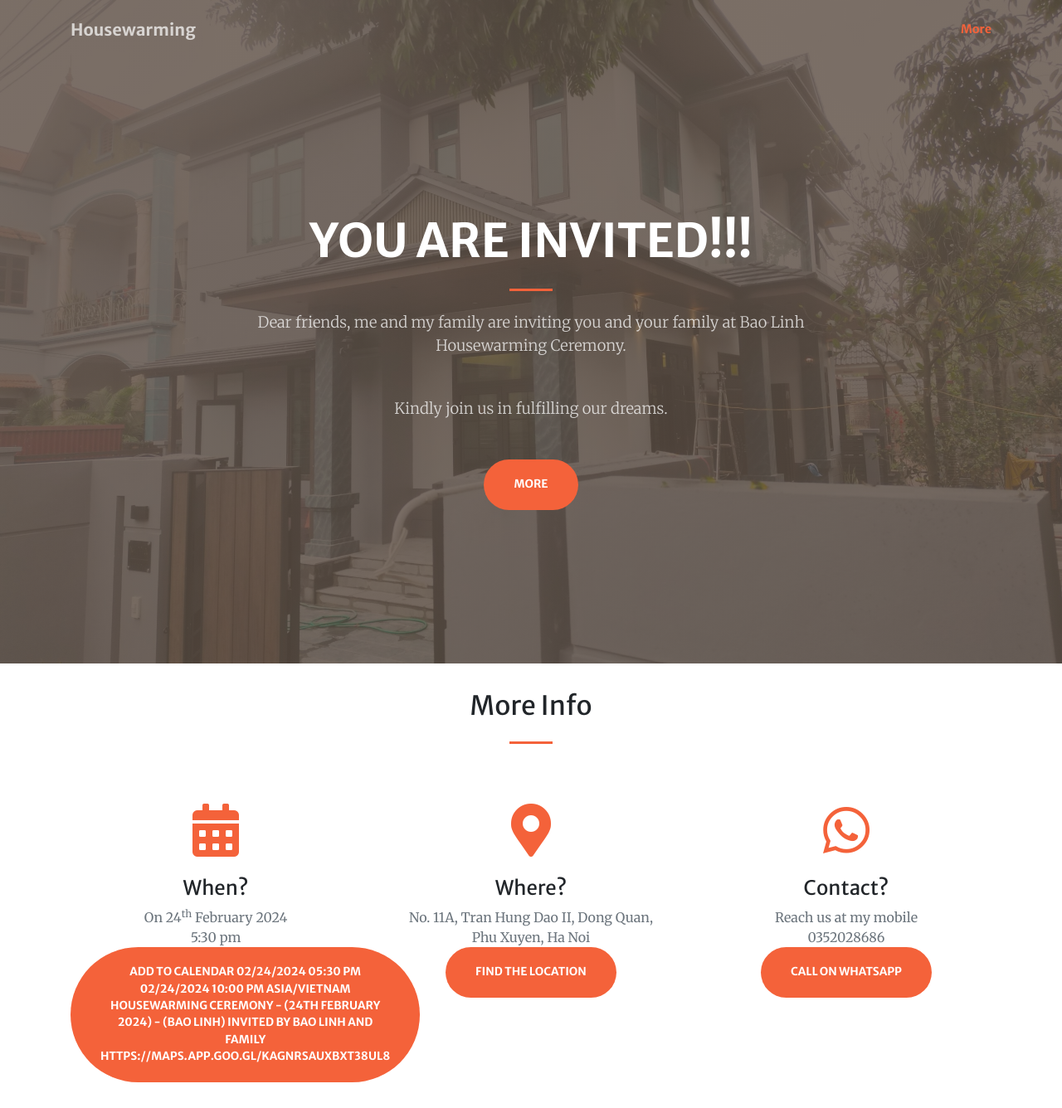
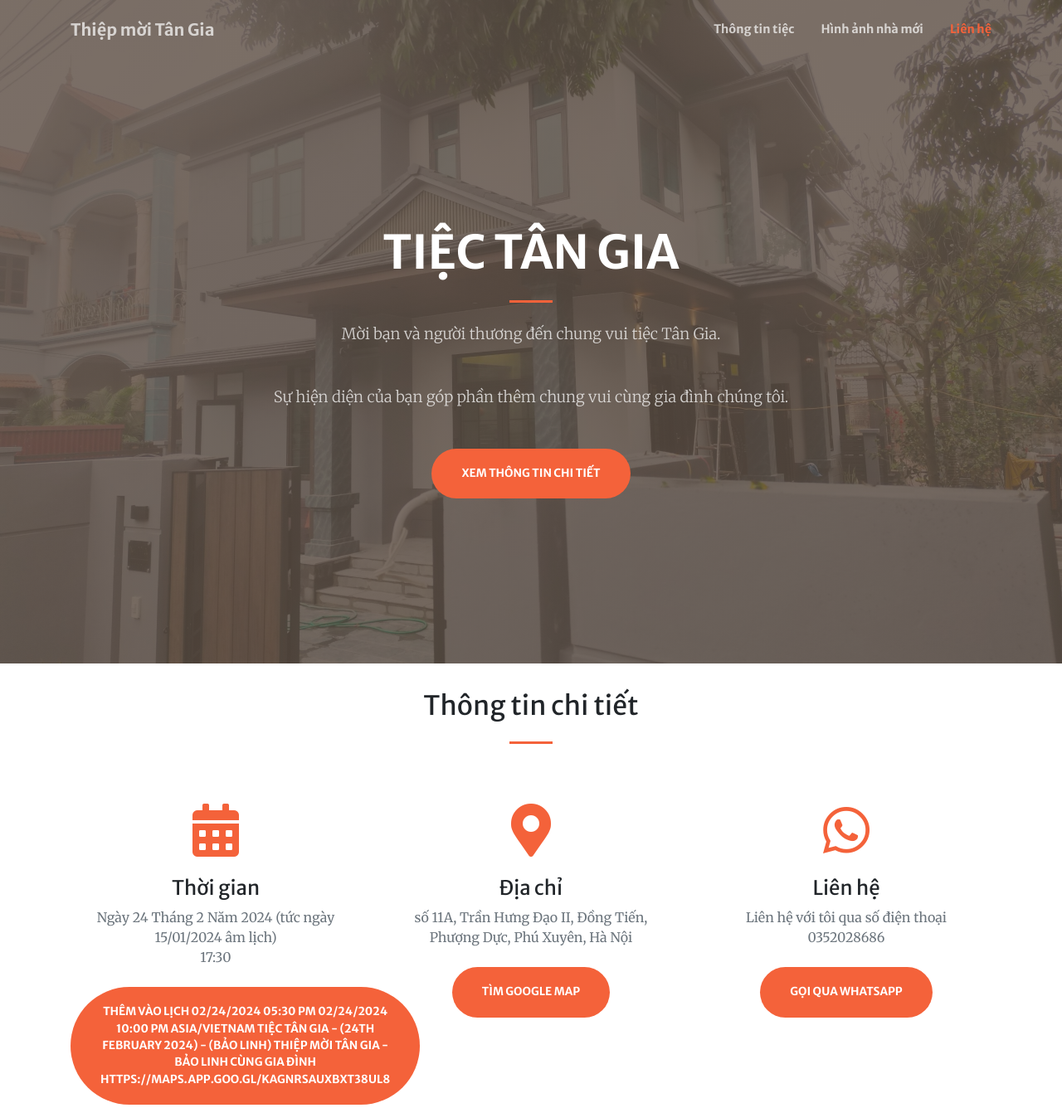
Before and after one commit to vudt0911/housewarming, a website with bundled scripts: page index.html in a window 1280 px wide. Shown: the top 1336 px of the page at 83% size. Built offline with nearby package versions, Linux system fonts and the light colour scheme.

Commit message:
change language

```diff
--- a/index.html
+++ b/index.html
@@ -35,7 +35,7 @@
   <!-- Navigation -->
   <nav class="navbar navbar-expand-lg navbar-light fixed-top py-3" id="mainNav">
     <div class="container">
-      <a class="navbar-brand js-scroll-trigger" href="#page-top">Housewarming</a>
+      <a class="navbar-brand js-scroll-trigger" href="#page-top">Thiệp mời Tân Gia</a>
       <button class="navbar-toggler navbar-toggler-right" type="button" data-toggle="collapse"
         data-target="#navbarResponsive" aria-controls="navbarResponsive" aria-expanded="false"
         aria-label="Toggle navigation">
@@ -44,17 +44,17 @@
       <div class="collapse navbar-collapse" id="navbarResponsive">
         <ul class="navbar-nav ml-auto my-2 my-lg-0">
           <li class="nav-item">
-            <a class="nav-link js-scroll-trigger" href="#services">More</a>
+            <a class="nav-link js-scroll-trigger" href="#services">Thông tin tiệc</a>
           </li>
           <!-- <li class="nav-item">
             <a class="nav-link js-scroll-trigger" href="#services">Services</a>
+          </li> -->
+          <li class="nav-item">
+            <a class="nav-link js-scroll-trigger" href="#portfolio">Hình ảnh nhà mới</a>
           </li>
           <li class="nav-item">
-            <a class="nav-link js-scroll-trigger" href="#portfolio">Portfolio</a>
+            <a class="nav-link js-scroll-trigger" href="#contact">Liên hệ</a>
           </li>
-          <li class="nav-item">
-            <a class="nav-link js-scroll-trigger" href="#contact">Contact</a>
-          </li> -->
         </ul>
       </div>
     </div>
@@ -65,14 +65,15 @@
     <div class="container h-100">
       <div class="row h-100 align-items-center justify-content-center text-center">
         <div class="col-lg-10 align-self-end">
-          <h1 class="text-uppercase text-white font-weight-bold">You are invited!!!</h1>
+          <h1 class="text-uppercase text-white font-weight-bold">Tiệc Tân Gia</h1>
           <hr class="divider my-4">
         </div>
         <div class="col-lg-8 align-self-baseline">
-          <p class="text-white-75 font-weight-light mb-5">Dear friends, me and my family are inviting you and your
-            family at Bao Linh Housewarming Ceremony.</p>
-          <p class="text-white-75 font-weight-light mb-5">Kindly join us in fulfilling our dreams.</p>
-          <a class="btn btn-primary btn-xl js-scroll-trigger" href="#services">More</a>
+          <p class="text-white-75 font-weight-light mb-5">Mời bạn và người thương đến chung vui tiệc Tân Gia.
+          </p>
+          <p class="text-white-75 font-weight-light mb-5">Sự hiện diện của bạn góp phần thêm chung vui cùng gia đình
+            chúng tôi.</p>
+          <a class="btn btn-primary btn-xl js-scroll-trigger" href="#services">Xem thông tin chi tiết</a>
         </div>
       </div>
     </div>
@@ -95,22 +96,23 @@
   <!-- Services Section -->
   <section class="page-section" id="services">
     <div class="container">
-      <h2 class="text-center mt-0">More Info</h2>
+      <h2 class="text-center mt-0">Thông tin chi tiết</h2>
       <hr class="divider my-4">
       <div class="row">
         <div class="col-lg-4 col-md-6 text-center">
           <div class="mt-5">
             <i class="fas fa-4x fa-calendar-alt text-primary mb-4"></i>
-            <h3 class="h4 mb-2">When?</h3>
-            <p class="text-muted mb-0">On 24<sup>th</sup> February 2024</p>
-            <p class="text-muted mb-0">5:30 pm</p>
+            <h3 class="h4 mb-2">Thời gian</h3>
+            <p class="text-muted mb-0">Ngày 24 Tháng 2 Năm 2024 (tức ngày 15/01/2024 âm lịch)</p>
+            <p class="text-muted mb-0">17:30</p>
+            <br>
             <div title="Add to Calendar" class="addeventatcA addeventatc btn btn-primary btn-xl">
-              Add to Calendar
+              Thêm vào lịch
               <span class="start">02/24/2024 05:30 PM</span>
               <span class="end">02/24/2024 10:00 PM</span>
               <span class="timezone">Asia/Vietnam</span>
-              <span class="title">Housewarming Ceremony - (24th February 2024) - (Bao Linh)</span>
-              <span class="description">Invited by Bao Linh and family</span>
+              <span class="title">Tiệc Tân Gia - (24th February 2024) - (Bảo Linh)</span>
+              <span class="description">Thiệp mời Tân Gia - Bảo Linh cùng gia đình</span>
               <span class="location">https://maps.app.goo.gl/KAgnrSaUXbXt38UL8</span>
             </div>
           </div>
@@ -118,21 +120,23 @@
         <div class="col-lg-4 col-md-6 text-center">
           <div class="mt-5">
             <i class="fas fa-4x fa-map-marker-alt text-primary mb-4"></i>
-            <h3 class="h4 mb-2">Where?</h3>
-            <p class="text-muted mb-0">No. 11A, Tran Hung Dao II, Dong Quan,</p>
-            <p class="text-muted mb-0">Phu Xuyen, Ha Noi</p>
-            <a class="btn btn-primary btn-xl" target="_blank" href="https://maps.app.goo.gl/KAgnrSaUXbXt38UL8">Find the
-              Location</a>
+            <h3 class="h4 mb-2">Địa chỉ</h3>
+            <p class="text-muted mb-0">số 11A, Trần Hưng Đạo II, Đồng Tiến,</p>
+            <p class="text-muted mb-0">Phượng Dực, Phú Xuyên, Hà Nội</p>
+            <br>
+            <a class="btn btn-primary btn-xl" target="_blank" href="https://maps.app.goo.gl/KAgnrSaUXbXt38UL8">Tìm
+              google map</a>
           </div>
         </div>
         <div class="col-lg-4 col-md-6 text-center">
           <div class="mt-5">
             <i class="fab fa-4x fa-whatsapp text-primary mb-4"></i>
-            <h3 class="h4 mb-2">Contact?</h3>
-            <p class="text-muted mb-0">Reach us at my mobile</p>
+            <h3 class="h4 mb-2">Liên hệ</h3>
+            <p class="text-muted mb-0">Liên hệ với tôi qua số điện thoại</p>
             <p class="text-muted mb-0">0352028686</p>
-            <a class="btn btn-primary btn-xl" target="_blank"
-              href="https://api.whatsapp.com/send?phone=84352028686">Call on Whatsapp</a>
+            <br>
+            <a class="btn btn-primary btn-xl" target="_blank" href="https://api.whatsapp.com/send?phone=84352028686">gọi
+              qua Whatsapp</a>
           </div>
         </div>
 
@@ -141,13 +145,14 @@
         <div class="col-lg-12 col-md-12 text-center">
           <h3 class="h4 mt-4 countdownheader">The countdown begins!</h3>
           <div id="countdown" class="mt-1 countdown row text-center"></div>
+          <br>
         </div>
       </div>
     </div>
   </section>
 
   <!-- Portfolio Section -->
-  <!-- <section id="portfolio">
+  <section id="portfolio">
     <div class="container-fluid p-0">
       <div class="row no-gutters">
         <div class="col-lg-4 col-sm-6">
@@ -202,7 +207,7 @@
             </div>
           </a>
         </div>
-        <div class="col-lg-4 col-sm-6">
+        <!-- <div class="col-lg-4 col-sm-6">
           <a class="portfolio-box" href="img/portfolio/fullsize/5.jpg">
             <img class="img-fluid" src="img/portfolio/thumbnails/5.jpg" alt="">
             <div class="portfolio-box-caption">
@@ -227,46 +232,38 @@
               </div>
             </div>
           </a>
-        </div>
+        </div> -->
       </div>
     </div>
-  </section> -->
-
-  <!-- Call to Action Section -->
-  <!-- <section class="page-section bg-dark text-white">
-    <div class="container text-center">
-      <h2 class="mb-4">Free Download at Start Bootstrap!</h2>
-      <a class="btn btn-light btn-xl" href="https://startbootstrap.com/themes/creative/">Download Now!</a>
-    </div>
-  </section> -->
+  </section>
 
   <!-- Contact Section -->
-  <!-- <section class="page-section" id="contact">
+  <section class="page-section" id="contact">
     <div class="container">
       <div class="row justify-content-center">
         <div class="col-lg-8 text-center">
-          <h2 class="mt-0">Let's Get In Touch!</h2>
+          <h2 class="mt-0">Thông tin liên hệ!</h2>
           <hr class="divider my-4">
-          <p class="text-muted mb-5">Ready to start your next project with us? Give us a call or send us an email and we will get back to you as soon as possible!</p>
+          <p class="text-muted mb-5">Nếu có bất cứ vấn đề gì, đừng ngại liên hệ với tôi qua thông tin bên dưới!</p>
         </div>
       </div>
       <div class="row">
         <div class="col-lg-4 ml-auto text-center mb-5 mb-lg-0">
           <i class="fas fa-phone fa-3x mb-3 text-muted"></i>
-          <div>+1 (202) 555-0149</div>
+          <div>+84 35-202-8686</div>
         </div>
         <div class="col-lg-4 mr-auto text-center">
           <i class="fas fa-envelope fa-3x mb-3 text-muted"></i>
-          <a class="d-block" href="mailto:contact@yourwebsite.com">contact@yourwebsite.com</a>
+          <a class="d-block" href="mailto:habaolinhhn@gmail.com">habaolinhhn@gmail.com</a>
         </div>
       </div>
     </div>
-  </section> -->
+  </section>
 
   <!-- Footer -->
-  <footer class="bg-light py-5">
+  <footer class="bg-light py-3">
     <div class="container">
-      <div class="small text-center text-muted">Copyright &copy; 2024</div>
+      <div class="small text-center text-muted">Tân Gia - Bảo Linh cùng gia đình - 24/02/2024</div>
     </div>
   </footer>
 
```
Also changed, not shown: img/portfolio/fullsize/1.jpg, img/portfolio/fullsize/2.jpg, img/portfolio/fullsize/3.jpg, img/portfolio/fullsize/4.jpg, img/portfolio/fullsize/5.jpg (deleted), img/portfolio/fullsize/6.jpg (deleted), img/portfolio/thumbnails/1.jpg, img/portfolio/thumbnails/2.jpg, img/portfolio/thumbnails/3.jpg, img/portfolio/thumbnails/4.jpg, img/portfolio/thumbnails/5.jpg (deleted), img/portfolio/thumbnails/6.jpg (deleted).
